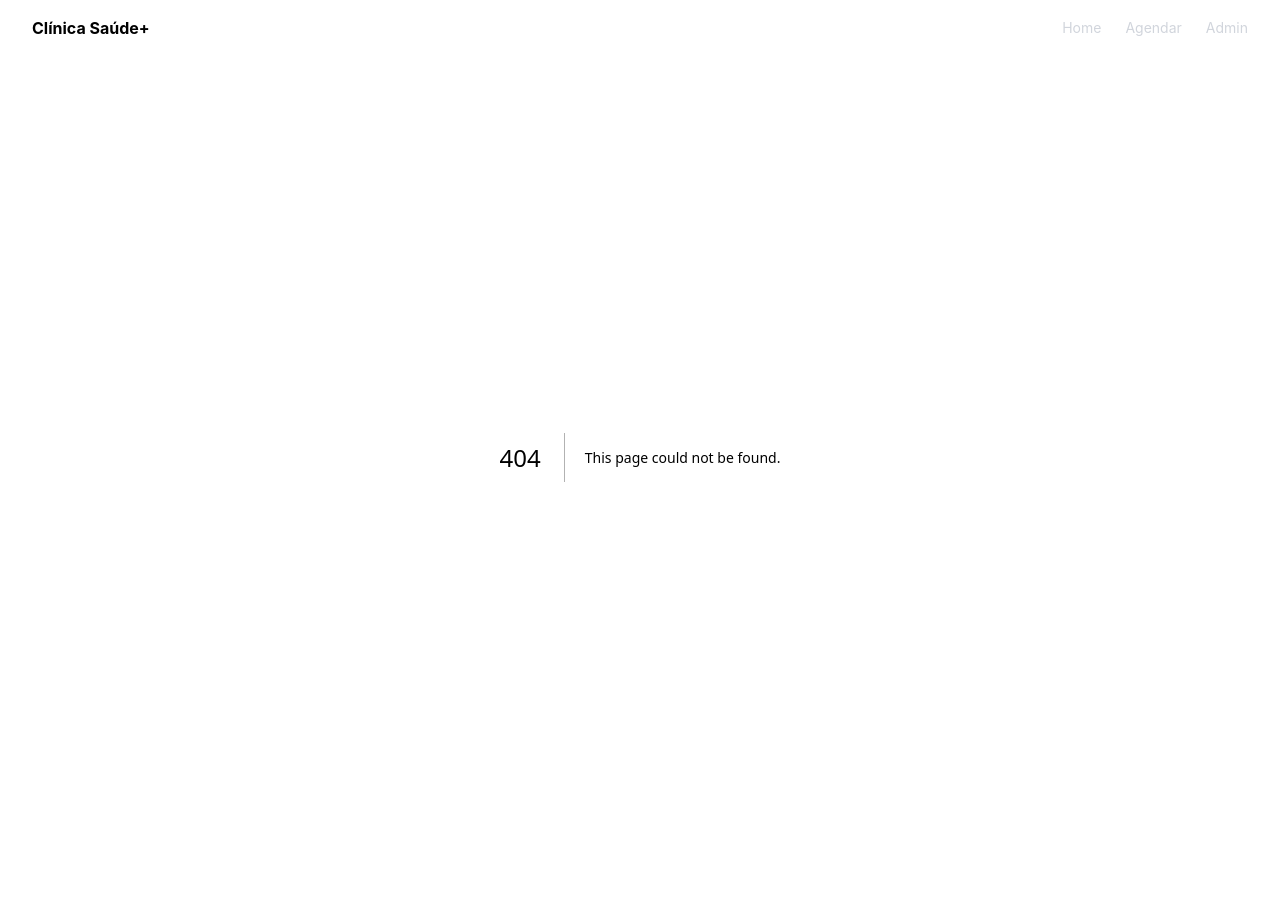
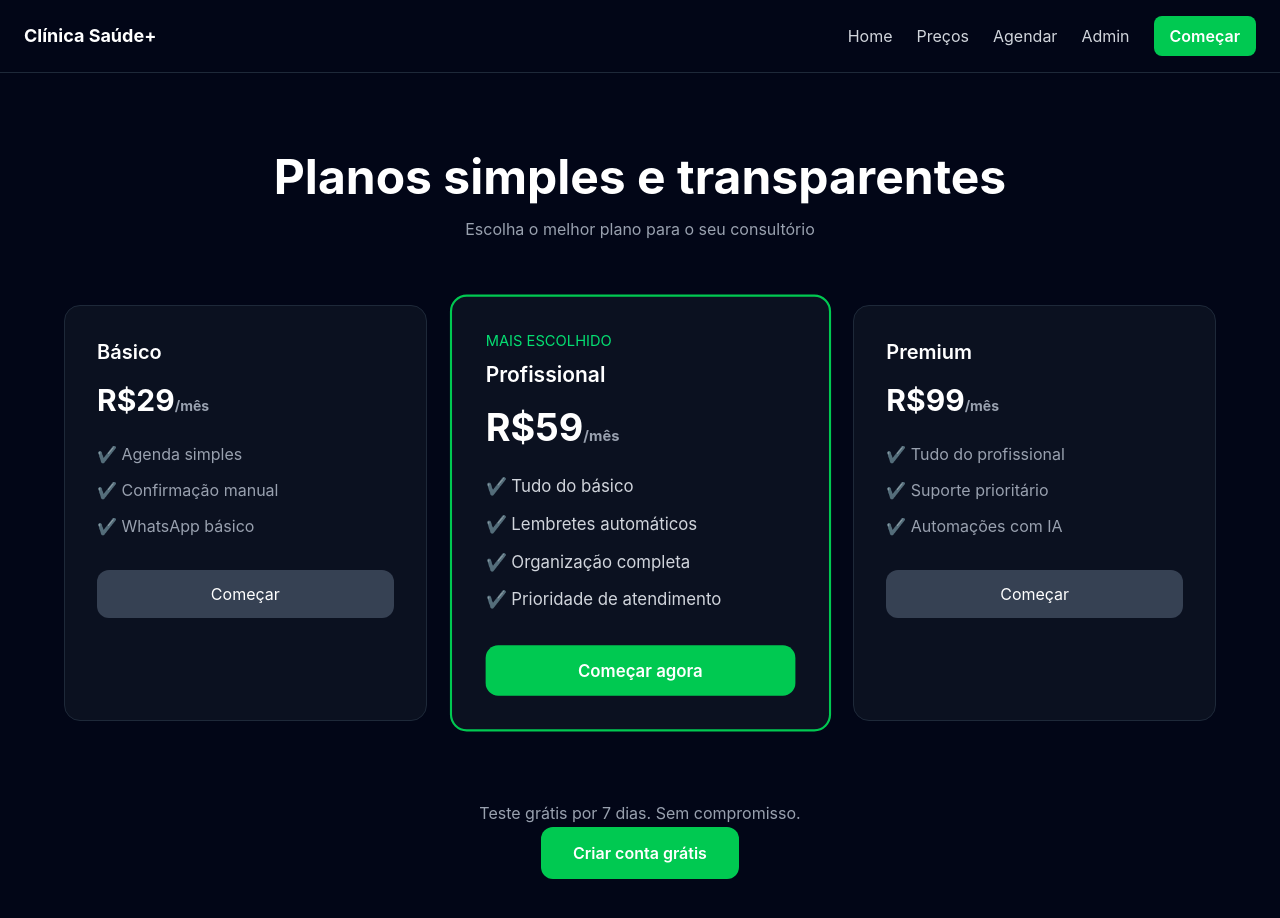
Before and after one commit to vitor9998/medflow, a Next.js app: page /pricing in a window 1280 px wide. Before the commit this address had no page. Shown: the top 918 px of the page. Before the commit the page ends 857 px from the top, so only its background shows below. Built offline with nearby package versions, Linux system fonts and the light colour scheme.

Commit message:
feat: landing, pricing e navegação integradas

```diff
--- a/app/admin/page.tsx
+++ b/app/admin/page.tsx
@@ -63,11 +63,19 @@ export default function AdminPage() {
   }))
 
   return (
-    <div className="min-h-screen bg-[#020617] text-white p-4 md:p-6">
-      <h1 className="text-2xl md:text-3xl font-bold mb-6">Agenda</h1>
+    <div className="min-h-screen bg-[#020617] text-white p-4 md:p-8">
 
-      {/* 📅 CALENDÁRIO RESPONSIVO */}
-      <div className="bg-white rounded-xl p-2 md:p-4 text-black mb-8 overflow-x-auto">
+      {/* HEADER */}
+      <div className="mb-8">
+        <h1 className="text-3xl md:text-4xl font-bold">Agenda</h1>
+        <p className="text-gray-400 mt-2">
+          Gerencie suas consultas de forma simples
+        </p>
+      </div>
+
+      {/* CALENDÁRIO */}
+      <div className="bg-[#0B1120] border border-gray-800 rounded-2xl p-4 shadow-xl mb-10">
+        <div className="bg-white rounded-xl p-2 md:p-4 text-black overflow-x-auto">
           <FullCalendar
             plugins={[dayGridPlugin, timeGridPlugin]}
             initialView={isMobile ? "timeGridDay" : "timeGridWeek"}
@@ -91,24 +99,25 @@ export default function AdminPage() {
             }}
           />
         </div>
+      </div>
 
-      {/* 📋 LISTA */}
+      {/* LISTA */}
       <div className="space-y-6">
         {consultas.map((c) => (
           <div
             key={c.id}
-            className="bg-white/5 border border-white/10 p-4 md:p-6 rounded-xl backdrop-blur-lg"
+            className="bg-[#0B1120] border border-gray-800 p-6 rounded-2xl"
           >
-            <h2 className="text-lg font-semibold">{c.nome}</h2>
-            <p className="text-gray-300">{c.email}</p>
+            <h2 className="text-xl font-semibold">{c.nome}</h2>
+            <p className="text-gray-400">{c.email}</p>
 
-            <p className="text-sm mt-2">
+            <p className="text-sm mt-3 text-gray-300">
               📅 {c.data} ⏰ {c.hora}
             </p>
 
             {/* PRIORIDADE */}
             <p
-              className={`mt-2 font-bold ${
+              className={`mt-2 font-semibold ${
                 c.prioridade === "urgente"
                   ? "text-red-400"
                   : c.prioridade === "moderado"
@@ -120,8 +129,8 @@ export default function AdminPage() {
             </p>
 
             {/* STATUS */}
-            <p
-              className={`mt-2 px-3 py-1 rounded-full text-sm w-fit font-semibold ${
+            <span
+              className={`inline-block mt-2 px-3 py-1 rounded-full text-sm font-semibold ${
                 c.status === "confirmado"
                   ? "bg-green-500/20 text-green-400"
                   : c.status === "cancelado"
@@ -130,13 +139,13 @@ export default function AdminPage() {
               }`}
             >
               {c.status}
-            </p>
+            </span>
 
-            {/* RESUMO IA */}
+            {/* RESUMO */}
             {c.resumo && (
-              <div className="mt-4 bg-blue-500/10 border border-blue-500/30 p-4 rounded-lg">
+              <div className="mt-4 bg-blue-500/10 border border-blue-500/30 p-4 rounded-xl">
                 <p className="text-blue-400 text-sm font-semibold">
-                  Resumo IA:
+                  Resumo IA
                 </p>
                 <p className="text-sm mt-1">{c.resumo}</p>
               </div>
@@ -144,49 +153,71 @@ export default function AdminPage() {
 
             {/* SINTOMAS */}
             {c.sintomas && (
-              <div className="mt-3 bg-white/5 p-4 rounded-lg text-sm text-gray-300">
+              <div className="mt-3 bg-white/5 p-4 rounded-xl text-sm text-gray-300">
                 <strong>Sintomas:</strong>
                 <p className="mt-1">{c.sintomas}</p>
               </div>
             )}
 
             {/* BOTÕES */}
-            <div className="mt-4 flex flex-col md:flex-row gap-2">
+            <div className="mt-5 flex flex-col md:flex-row gap-2">
               <button
                 onClick={() => atualizarStatus(c.id, "confirmado")}
-                className="bg-green-500 px-4 py-2 rounded-lg hover:bg-green-600 transition"
+                className="bg-green-500 hover:bg-green-600 px-4 py-2 rounded-lg transition"
               >
                 Confirmar
               </button>
 
               <button
                 onClick={() => atualizarStatus(c.id, "cancelado")}
-                className="bg-red-500 px-4 py-2 rounded-lg hover:bg-red-600 transition"
+                className="bg-red-500 hover:bg-red-600 px-4 py-2 rounded-lg transition"
               >
                 Cancelar
               </button>
+
+              <a
+                href={`https://wa.me/55${c.telefone}?text=${encodeURIComponent(
+                  `Olá ${c.nome}, sua consulta está ${c.status}.
+Data: ${c.data} às ${c.hora}.`
+                )}`}
+                target="_blank"
+                className="bg-green-600 hover:bg-green-700 px-4 py-2 rounded-lg text-center transition"
+              >
+                WhatsApp
+              </a>
+
+              <a
+                href={`https://wa.me/55${c.telefone}?text=${encodeURIComponent(
+                  `Olá ${c.nome}, lembrando da sua consulta amanhã às ${c.hora}.
+Qualquer dúvida estamos à disposição.`
+                )}`}
+                target="_blank"
+                className="bg-blue-600 hover:bg-blue-700 px-4 py-2 rounded-lg text-center transition"
+              >
+                Lembrete
+              </a>
             </div>
           </div>
         ))}
       </div>
 
-      {/* 💥 MODAL RESPONSIVO */}
+      {/* MODAL */}
       {selecionada && (
         <div
-          className="fixed inset-0 bg-black/70 flex items-center justify-center z-50"
+          className="fixed inset-0 bg-black/70 backdrop-blur-sm flex items-center justify-center z-50"
           onClick={() => setSelecionada(null)}
         >
           <div
-            className="bg-[#020617] p-6 rounded-xl w-[90%] max-w-md border border-white/10"
+            className="bg-[#0B1120] border border-gray-800 p-6 rounded-2xl w-[90%] max-w-md shadow-2xl"
             onClick={(e) => e.stopPropagation()}
           >
             <h2 className="text-xl font-bold mb-2">
               {selecionada.nome}
             </h2>
 
-            <p className="text-gray-300">{selecionada.email}</p>
+            <p className="text-gray-400">{selecionada.email}</p>
 
-            <p className="mt-2">
+            <p className="mt-3 text-gray-300">
               📅 {selecionada.data} ⏰ {selecionada.hora}
             </p>
 
@@ -210,13 +241,13 @@ export default function AdminPage() {
               </div>
             )}
 
-            <div className="mt-4 flex flex-col gap-2">
+            <div className="mt-5 flex flex-col gap-2">
               <button
                 onClick={() => {
                   atualizarStatus(selecionada.id, "confirmado")
                   setSelecionada(null)
                 }}
-                className="bg-green-500 px-4 py-2 rounded"
+                className="bg-green-500 hover:bg-green-600 px-4 py-2 rounded-lg"
               >
                 Confirmar
               </button>
@@ -226,15 +257,37 @@ export default function AdminPage() {
                   atualizarStatus(selecionada.id, "cancelado")
                   setSelecionada(null)
                 }}
-                className="bg-red-500 px-4 py-2 rounded"
+                className="bg-red-500 hover:bg-red-600 px-4 py-2 rounded-lg"
               >
                 Cancelar
               </button>
+
+              <a
+                href={`https://wa.me/55${selecionada.telefone}?text=${encodeURIComponent(
+                  `Olá ${selecionada.nome}, sua consulta está ${selecionada.status}.
+Data: ${selecionada.data} às ${selecionada.hora}.`
+                )}`}
+                target="_blank"
+                className="bg-green-600 hover:bg-green-700 px-4 py-2 rounded-lg text-center"
+              >
+                WhatsApp
+              </a>
+
+              <a
+                href={`https://wa.me/55${selecionada.telefone}?text=${encodeURIComponent(
+                  `Olá ${selecionada.nome}, lembrando da sua consulta amanhã às ${selecionada.hora}.
+Qualquer dúvida estamos à disposição.`
+                )}`}
+                target="_blank"
+                className="bg-blue-600 hover:bg-blue-700 px-4 py-2 rounded-lg text-center"
+              >
+                Lembrete
+              </a>
             </div>
 
             <button
               onClick={() => setSelecionada(null)}
-              className="mt-4 text-gray-400 text-sm"
+              className="mt-4 text-gray-500 text-sm"
             >
               Fechar
             </button>
--- a/app/layout.tsx
+++ b/app/layout.tsx
@@ -1,4 +1,10 @@
 import "./globals.css";
+import Navbar from "@/components/Navbar";
+
+export const metadata = {
+  title: "Clínica Saúde+",
+  description: "Sistema para organização de consultórios médicos",
+};
 
 export default function RootLayout({
   children,
@@ -9,18 +15,14 @@ export default function RootLayout({
     <html lang="pt-br">
       <body className="bg-[#020617] text-white">
 
-        {/* HEADER */}
-        <div className="w-full flex justify-between items-center px-8 py-4 bg-white/5 backdrop-blur-xl border-b border-white/10">
-          <h1 className="font-bold">Clínica Saúde+</h1>
+        {/* NAVBAR GLOBAL */}
+        <Navbar />
 
-          <div className="flex gap-6 text-sm text-gray-300">
-            <a href="/">Home</a>
-            <a href="/agendamento">Agendar</a>
-            <a href="/admin">Admin</a>
-          </div>
-        </div>
+        {/* CONTEÚDO DAS PÁGINAS */}
+        <main className="min-h-screen">
+          {children}
+        </main>
 
-        {children}
       </body>
     </html>
   );
--- /dev/null
+++ b/app/pricing/page.tsx
@@ -0,0 +1,111 @@
+import Link from "next/link";
+
+export default function PricingPage() {
+  return (
+    <main className="bg-[#020617] text-white min-h-screen py-20 px-6">
+
+      {/* TÍTULO */}
+      <div className="text-center mb-16">
+        <h1 className="text-4xl md:text-5xl font-bold mb-4">
+          Planos simples e transparentes
+        </h1>
+        <p className="text-gray-400">
+          Escolha o melhor plano para o seu consultório
+        </p>
+      </div>
+
+      <div className="grid md:grid-cols-3 gap-8 max-w-6xl mx-auto">
+
+        {/* BÁSICO */}
+        <div className="bg-[#0B1120] border border-gray-800 rounded-2xl p-8">
+          <h2 className="text-xl font-semibold mb-4">Básico</h2>
+
+          <p className="text-3xl font-bold mb-6">
+            R$29<span className="text-sm text-gray-400">/mês</span>
+          </p>
+
+          <ul className="space-y-3 text-gray-400 mb-8">
+            <li>✔ Agenda simples</li>
+            <li>✔ Confirmação manual</li>
+            <li>✔ WhatsApp básico</li>
+          </ul>
+
+          <Link
+            href="/admin"
+            className="block w-full text-center bg-gray-700 py-3 rounded-xl"
+          >
+            Começar
+          </Link>
+        </div>
+
+        {/* PROFISSIONAL */}
+        <div className="bg-[#0B1120] border-2 border-green-500 rounded-2xl p-8 scale-105">
+
+          <p className="text-green-400 text-sm mb-2">
+            MAIS ESCOLHIDO
+          </p>
+
+          <h2 className="text-xl font-semibold mb-4">
+            Profissional
+          </h2>
+
+          <p className="text-4xl font-bold mb-6">
+            R$59<span className="text-sm text-gray-400">/mês</span>
+          </p>
+
+          <ul className="space-y-3 text-gray-300 mb-8">
+            <li>✔ Tudo do básico</li>
+            <li>✔ Lembretes automáticos</li>
+            <li>✔ Organização completa</li>
+            <li>✔ Prioridade de atendimento</li>
+          </ul>
+
+          <Link
+            href="/admin"
+            className="block w-full text-center bg-green-500 hover:bg-green-600 py-3 rounded-xl font-semibold"
+          >
+            Começar agora
+          </Link>
+        </div>
+
+        {/* PREMIUM */}
+        <div className="bg-[#0B1120] border border-gray-800 rounded-2xl p-8">
+          <h2 className="text-xl font-semibold mb-4">Premium</h2>
+
+          <p className="text-3xl font-bold mb-6">
+            R$99<span className="text-sm text-gray-400">/mês</span>
+          </p>
+
+          <ul className="space-y-3 text-gray-400 mb-8">
+            <li>✔ Tudo do profissional</li>
+            <li>✔ Suporte prioritário</li>
+            <li>✔ Automações com IA</li>
+          </ul>
+
+          <Link
+            href="/admin"
+            className="block w-full text-center bg-gray-700 py-3 rounded-xl"
+          >
+            Começar
+          </Link>
+        </div>
+
+      </div>
+
+      {/* CTA FINAL */}
+      <div className="text-center mt-20">
+        <p className="text-gray-400 mb-4">
+          Teste grátis por 7 dias. Sem compromisso.
+        </p>
+
+        <Link
+          href="/admin"
+          className="bg-green-500 hover:bg-green-600 px-8 py-4 rounded-xl font-semibold"
+        >
+          Criar conta grátis
+        </Link>
+      </div>
+
+    </main>
+  );
+}
--- a/components/Navbar.tsx
+++ b/components/Navbar.tsx
@@ -4,23 +4,40 @@ import Link from "next/link";
 
 export default function Navbar() {
   return (
-    <nav className="w-full bg-white shadow-sm px-6 py-4 flex justify-between items-center">
-      <h1 className="font-bold text-lg text-gray-800">
+    <nav className="w-full bg-[#020617] border-b border-gray-800 px-6 py-4 flex justify-between items-center">
+
+      {/* LOGO */}
+      <h1 className="font-bold text-lg text-white">
         Clínica Saúde+
       </h1>
 
-      <div className="flex gap-4">
-        <Link href="/" className="text-gray-600 hover:text-black">
+      {/* LINKS */}
+      <div className="flex gap-6 items-center text-gray-300">
+
+        <Link href="/" className="hover:text-white transition">
           Home
         </Link>
 
-        <Link href="/agendamento" className="text-gray-600 hover:text-black">
+        <Link href="/pricing" className="hover:text-white transition">
+          Preços
+        </Link>
+
+        <Link href="/agendamento" className="hover:text-white transition">
           Agendar
         </Link>
 
-        <Link href="/admin" className="text-gray-600 hover:text-black">
+        <Link href="/admin" className="hover:text-white transition">
           Admin
         </Link>
+
+        {/* CTA (IMPORTANTE PRA VENDER) */}
+        <Link
+          href="/pricing"
+          className="bg-green-500 hover:bg-green-600 px-4 py-2 rounded-lg text-white font-semibold transition"
+        >
+          Começar
+        </Link>
+
       </div>
     </nav>
   );
```
Also changed, not shown: app/landing/page.tsx (added, +67 -0 lines), components/ui/Button.tsx (added, +18 -0 lines), components/ui/Card.tsx (added, +9 -0 lines), public/dashboard.png (added). Lines whose indentation alone changed are shown as unchanged.
